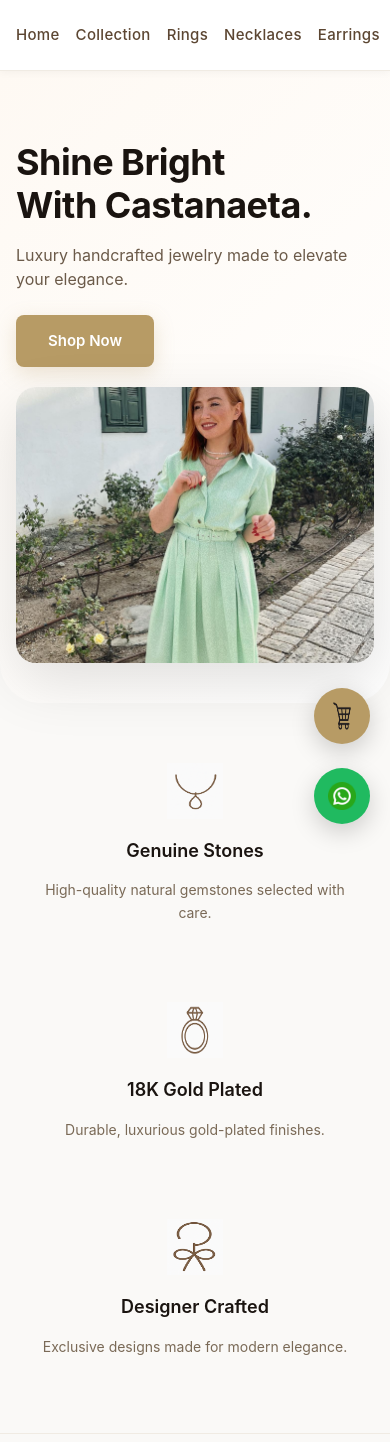
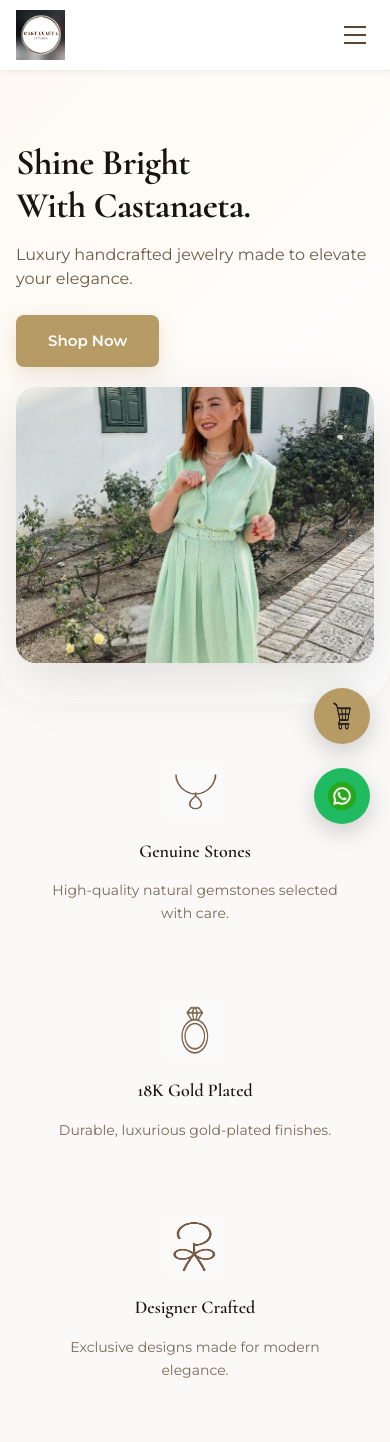
Before and after one commit to lioramars/Castanaeta-Joyeria, a Flask app: page / in a window 390 px wide. Shown: the top 1442 px of the page. Run offline with Flask 3, Linux system fonts and the light colour scheme.

Commit message:
UI: Cormorant/Montserrat fonts, CSS tokens, hamburger nav, form labels
- Add Google Fonts: Cormorant (headings) + Montserrat (body) for luxury feel
- Add :root CSS design tokens for all brand colors
- Add responsive hamburger menu for mobile (< 900px) with accessible SVG icon
- Fix checkout form: add visible labels to all inputs (WCAG accessibility)
- Remove apartment required constraint (not always applicable)
- Fix docker-compose nginx port mapping to 9000:80

Co-Authored-By: Claude Sonnet 4.6 <noreply@anthropic.com>

```diff
--- a/docker-compose.yml
+++ b/docker-compose.yml
@@ -15,7 +15,7 @@ services:
     container_name: castanaeta_nginx
     restart: unless-stopped
     ports:
-      - "80:80"
+      - "9000:80"
     volumes:
       - ./nginx/default.conf:/etc/nginx/conf.d/default.conf:ro
       - ./static:/app/static:ro
--- a/static/css/style.css
+++ b/static/css/style.css
@@ -1,3 +1,23 @@
+/* =========================
+   TOKENS
+========================= */
+
+:root {
+    --gold:        #b79b65;
+    --gold-dark:   #a3844f;
+    --gold-shadow: rgba(183, 155, 101, 0.25);
+    --green:       #20BA60;
+    --green-dark:  #1a8c4a;
+    --bg:          #faf9f7;
+    --surface:     #ffffff;
+    --border:      #f0ebe3;
+    --border-mid:  #e8dfd5;
+    --text-1:      #1a1410;
+    --text-2:      #6b5a49;
+    --text-3:      #8a7969;
+    --text-4:      #5c4632;
+}
+
 /* =========================
    BASE + SAFETY
 ========================= */
@@ -15,13 +35,17 @@ html, body {
 }
 
 body {
-    font-family: -apple-system, BlinkMacSystemFont, "Segoe UI", "Helvetica Neue", Arial, sans-serif;
+    font-family: 'Montserrat', -apple-system, BlinkMacSystemFont, "Segoe UI", sans-serif;
     background: #faf9f7;
     color: #2c2416;
     line-height: 1.6;
 }
 
 img { max-width: 100%; height: auto; display: block; }
+
+h1, h2, h3, h4 {
+    font-family: 'Cormorant', Georgia, 'Times New Roman', serif;
+}
 
 /* =========================
    NAVBAR
@@ -89,9 +113,59 @@ img { max-width: 100%; height: auto; display: block; }
     transform: translateY(-1px);
 }
 
+/* Hamburger button */
+.hamburger {
+    display: none;
+    background: none;
+    border: none;
+    cursor: pointer;
+    padding: 8px;
+    color: #5c4632;
+    align-items: center;
+    justify-content: center;
+    border-radius: 6px;
+    transition: background 0.2s ease;
+}
+
+.hamburger:hover { background: #f5f0ea; }
+.hamburger:focus-visible { outline: 2px solid #b79b65; outline-offset: 2px; }
+
 @media (max-width: 900px) {
-    .navbar { padding: 10px 16px; }
-    .nav-right { gap: 16px; }
+    .navbar {
+        padding: 10px 16px;
+        position: relative;
+    }
+    .hamburger { display: flex; }
+    .nav-right {
+        display: none;
+        flex-direction: column;
+        align-items: flex-start;
+        position: absolute;
+        top: 100%;
+        left: 0;
+        right: 0;
+        background: #ffffff;
+        padding: 12px 24px 24px;
+        gap: 0;
+        border-top: 1px solid #f0ebe3;
+        box-shadow: 0 8px 32px rgba(0,0,0,0.10);
+        z-index: 999;
+    }
+    .nav-right a {
+        padding: 12px 0;
+        width: 100%;
+        border-bottom: 1px solid #f5f0ea;
+        font-size: 15px;
+    }
+    .nav-right a:last-child { border-bottom: none; }
+    .nav-right.open { display: flex; }
+    .nav-divider { display: none; }
+    .auth-link {
+        margin-top: 4px;
+        padding: 10px 16px !important;
+        align-self: flex-start;
+        border-bottom: none !important;
+    }
 }
 
 /* =========================
--- a/templates/base.html
+++ b/templates/base.html
@@ -6,6 +6,9 @@
     <title>Castanaeta Joyería</title>
 
     <link rel="icon" type="image/png" href="{{ url_for('static', filename='img/favicon.png') }}">
+    <link rel="preconnect" href="https://fonts.googleapis.com">
+    <link rel="preconnect" href="https://fonts.gstatic.com" crossorigin>
+    <link href="https://fonts.googleapis.com/css2?family=Cormorant:wght@400;500;600;700&family=Montserrat:wght@300;400;500;600;700&display=swap" rel="stylesheet">
     <link rel="stylesheet" href="{{ url_for('static', filename='css/style.css') }}">
 
     {% block extra_css %}{% endblock %}
@@ -20,6 +23,14 @@
             </a>
         </div>
 
+        <button class="hamburger" id="hamburger-btn" aria-label="Toggle menu" aria-expanded="false">
+            <svg width="22" height="18" viewBox="0 0 22 18" fill="none" xmlns="http://www.w3.org/2000/svg" aria-hidden="true">
+                <line x1="0" y1="1" x2="22" y2="1" stroke="currentColor" stroke-width="2" stroke-linecap="round"/>
+                <line x1="0" y1="9" x2="22" y2="9" stroke="currentColor" stroke-width="2" stroke-linecap="round"/>
+                <line x1="0" y1="17" x2="22" y2="17" stroke="currentColor" stroke-width="2" stroke-linecap="round"/>
+            </svg>
+        </button>
+
         <div class="nav-right">
             <a href="/">Home</a>
             <a href="/collection">Collection</a>
@@ -27,7 +38,7 @@
             <a href="/collection/necklaces">Necklaces</a>
             <a href="/collection/earrings">Earrings</a>
             <a href="/collection/bracelets">Bracelets</a>
-            <a href="/cart">Cart 🧺</a>
+            <a href="/cart">Cart</a>
 
             <span class="nav-divider"></span>
 
@@ -61,5 +72,24 @@
         </a>
     </div>
 
+
+    <script>
+        (function () {
+            var btn = document.getElementById('hamburger-btn');
+            var nav = document.querySelector('.nav-right');
+            if (!btn || !nav) return;
+            btn.addEventListener('click', function () {
+                var open = nav.classList.toggle('open');
+                btn.setAttribute('aria-expanded', open);
+            });
+            document.addEventListener('click', function (e) {
+                if (!e.target.closest('.navbar')) {
+                    nav.classList.remove('open');
+                    btn.setAttribute('aria-expanded', 'false');
+                }
+            });
+        })();
+    </script>
+
 </body>
 </html>
```
Also changed, not shown: static/css/checkout.css (+26 -0 lines), templates/checkout.html (+25 -1 lines).
